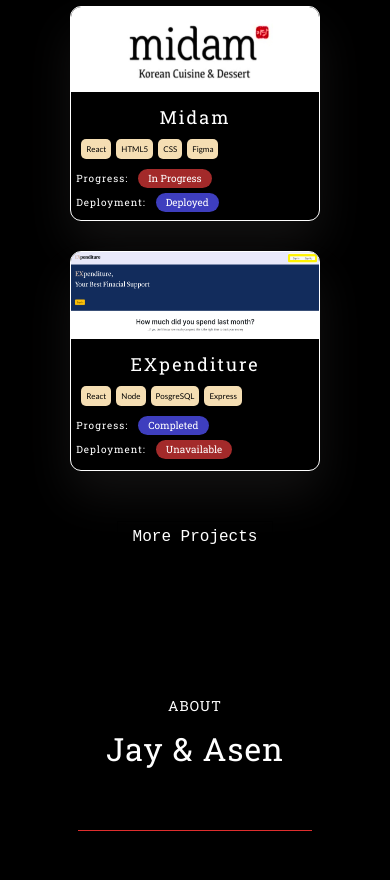
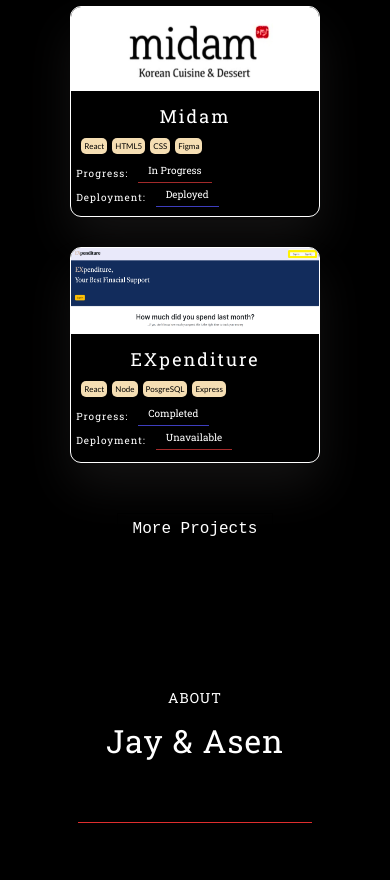
Before and after one commit to LeeJay0126/jayasen, a React (Create React App) app: page / in a window 390 px wide. Shown: the part 900-1780 px from the top of the page. Built offline with nearby package versions, Linux system fonts and the light colour scheme; a web font is replaced by a local one.

Commit message:
Project card edit

```diff
--- a/src/Pages/Projects/Project.css
+++ b/src/Pages/Projects/Project.css
@@ -86,18 +86,16 @@
 }
 
 .PCStatus {
-    padding: 4px 10px;
-    border-radius: 15px;
     font-size: 15px;
     font-weight: 400;
 }
 
 .PCTrue {
-    background-color: rgb(62, 62, 190);
+    border-bottom: 1px solid rgb(62, 62, 190);
 }
 
 .PCFalse {
-    background-color: rgb(163, 42, 42);
+    border-bottom: 1px solid rgb(163, 42, 42);
 }
 
 /* Used to make project cards responsive */
@@ -155,14 +153,9 @@
     }
 
     .PCStatus {
-        padding: 4px 10px;
-        border-radius: 15px;
+        padding: 0 10px;
         font-size: 13px;
         font-weight: 400;
-    }
-
-    .PCTrue {
-        background-color: rgb(62, 62, 190);
     }
 
     /* Used to make project cards responsive */
@@ -207,15 +200,11 @@
     }
 
     .PCStatus {
-        padding: 4px 10px;
-        border-radius: 15px;
+        padding: 0 10px;
         font-size: 12px;
         font-weight: 400;
     }
 
-    .PCTrue {
-        background-color: rgb(62, 62, 190);
-    }
 
     /* Used to make project cards responsive */
     .PCResponsive {
@@ -266,14 +255,10 @@
     }
 
     .PCStatus {
-        padding: 4px 10px;
-        border-radius: 15px;
+        padding: 0 10px;
         font-size: 10px;
     }
 
-    .PCTrue {
-        background-color: rgb(62, 62, 190);
-    }
 
     /* Used to make project cards responsive */
     .PCResponsive {
@@ -323,14 +308,10 @@
     }
 
     .PCStatus {
-        padding: 3px 10px;
-        border-radius: 15px;
+        padding: 0 10px;
         font-size: 10px;
     }
 
-    .PCTrue {
-        background-color: rgb(62, 62, 190);
-    }
 
     /* Used to make project cards responsive */
     .PCResponsive {
@@ -366,7 +347,7 @@
     }
 
     .projectLanguageCircle {
-        padding: 5px 5px;
+        padding: 3px 3px;
         font-size: 8px;
     }
 
@@ -382,14 +363,10 @@
     }
 
     .PCStatus {
-        padding: 3px 10px;
-        border-radius: 15px;
+        padding: 0 10px;
         font-size: 10px;
     }
 
-    .PCTrue {
-        background-color: rgb(62, 62, 190);
-    }
 
     /* Used to make project cards responsive */
     .PCResponsive {
```
